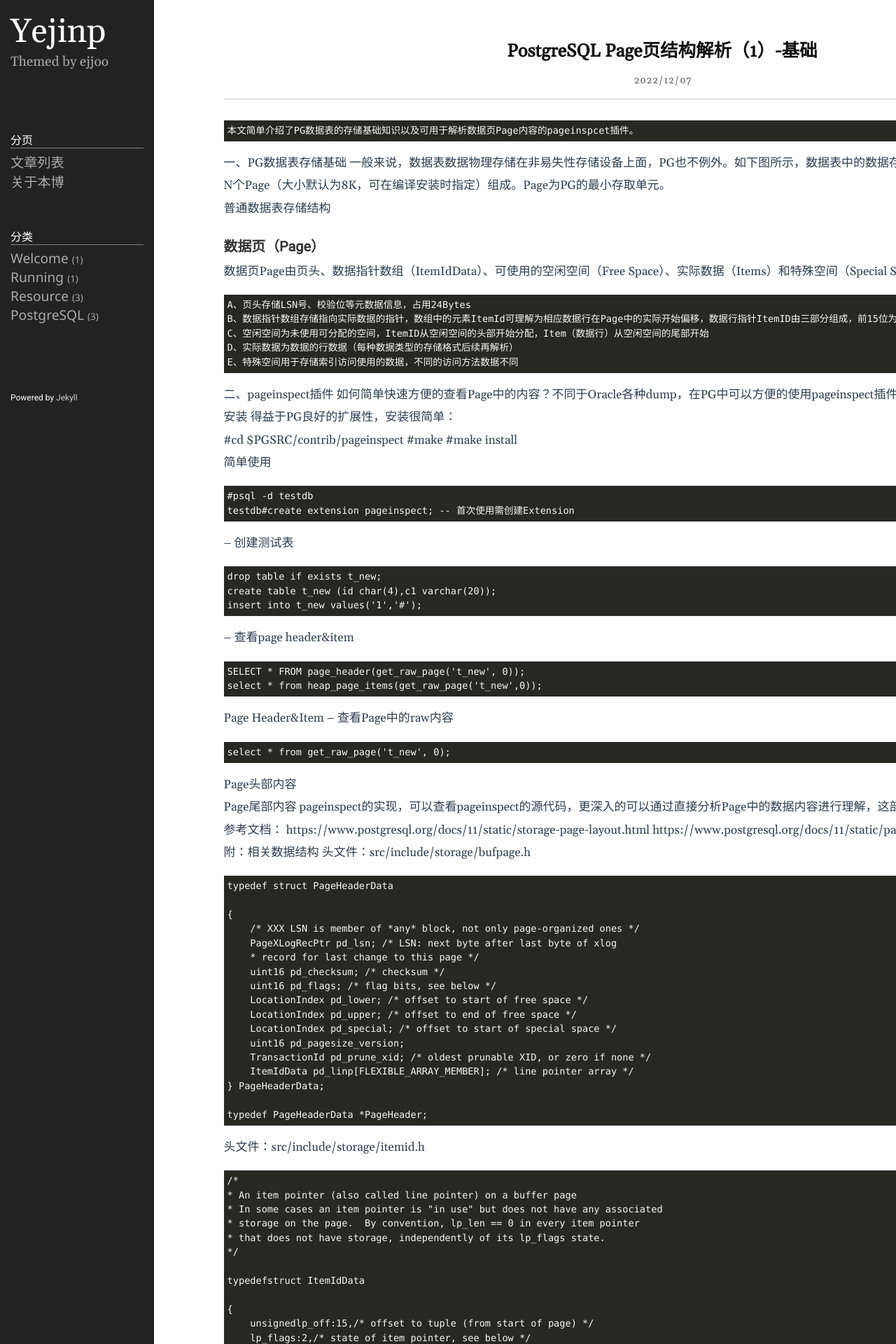
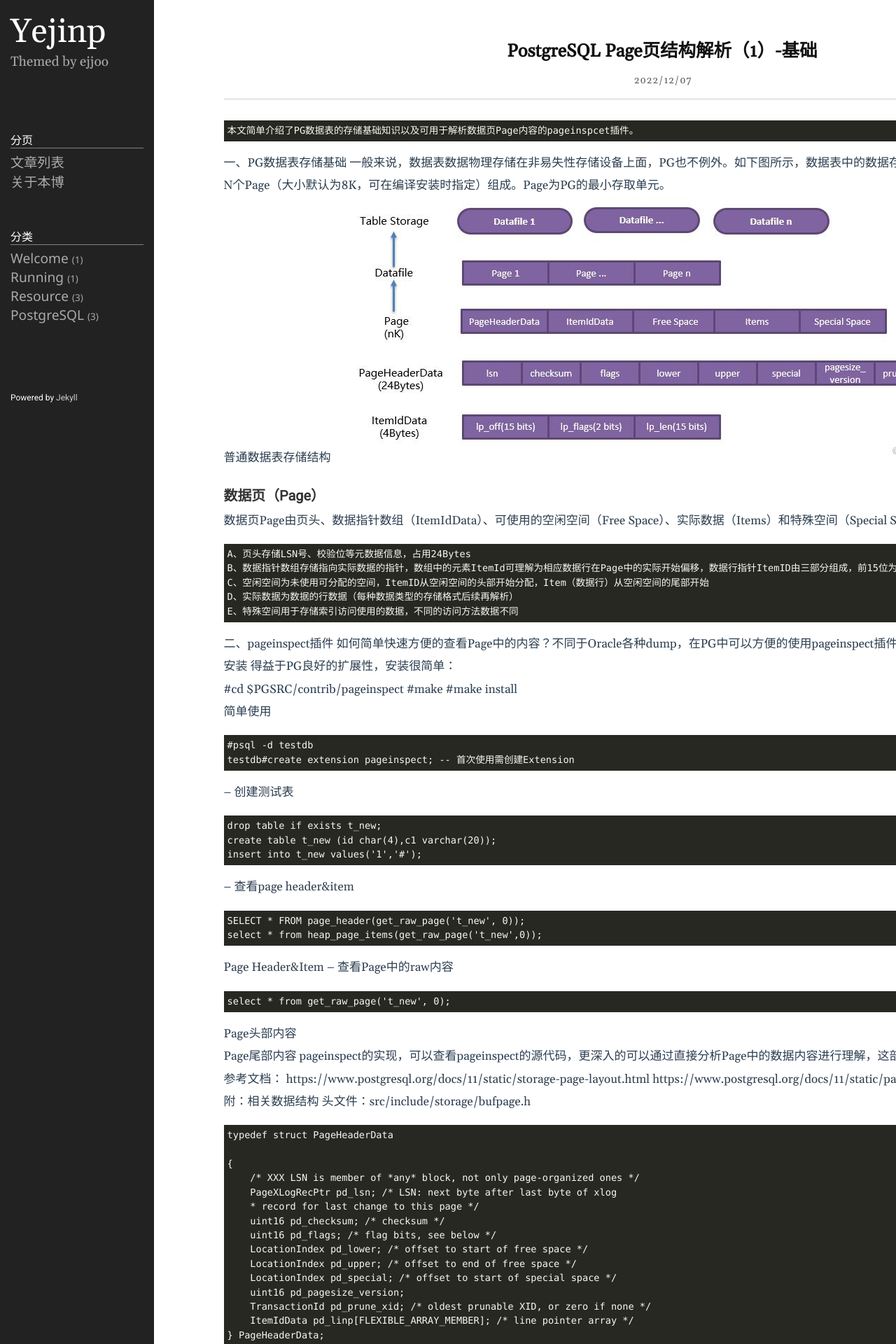
Before and after one commit to yejinp/yejinp.github.io, a Jekyll site: the page built from _posts/2022-12-07-PostgreSQL Page页结构解析（1）-基础.markdown, in a window 1280 px wide. Shown: the top 1920 px of the page at 70% size. Built offline with Jekyll 4.4.1, drawn with Linux system fonts in a browser that asks for light colours.

Commit message:
add picture

```diff
--- a/_posts/2022-12-07-PostgreSQL Page页结构解析（1）-基础.markdown
+++ b/_posts/2022-12-07-PostgreSQL Page页结构解析（1）-基础.markdown
@@ -11,6 +11,7 @@
        一般来说，数据表数据物理存储在非易失性存储设备上面，PG也不例外。如下图所示，数据表中的数据存储在N个数据文件中，每个数据文件有N个Page（大小默认为8K，可在编译安装时指定）组成。Page为PG的最小存取单元。
 
 普通数据表存储结构
+![picture](/2022/postgresql/yuanmajiedu/afd4d2d798a479eb.jpeg "source code")
 
 <h3>数据页（Page）</h3>
 
```
Also changed, not shown: 2022/postgresql/yuanmajiedu/afd4d2d798a479eb.jpeg (added).
